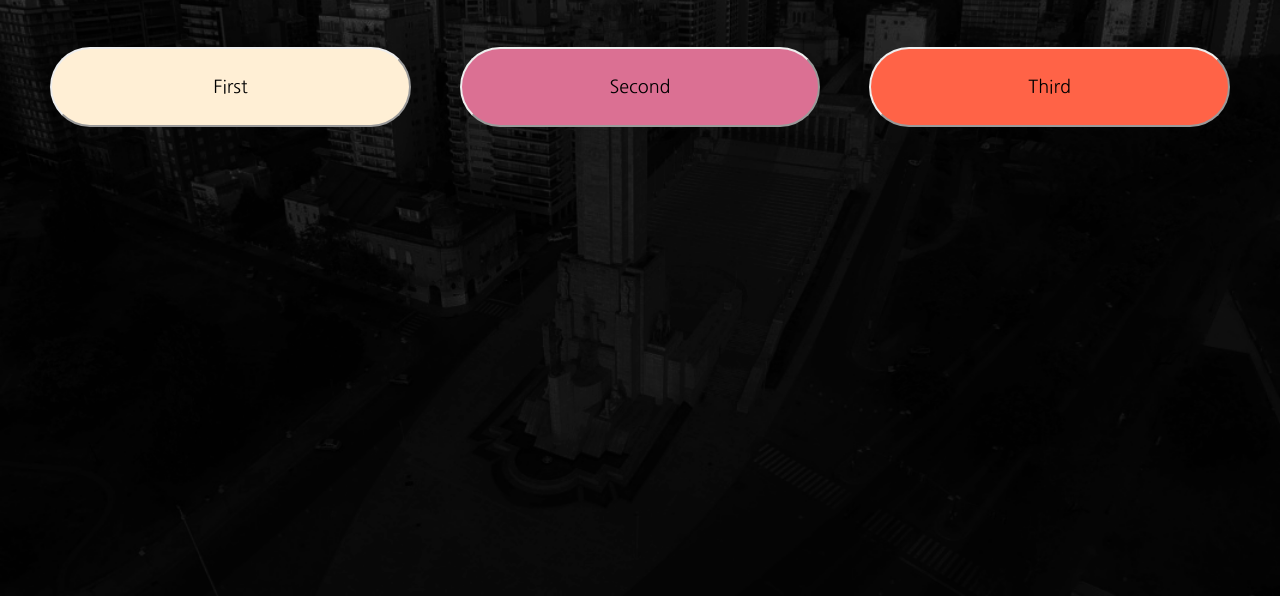
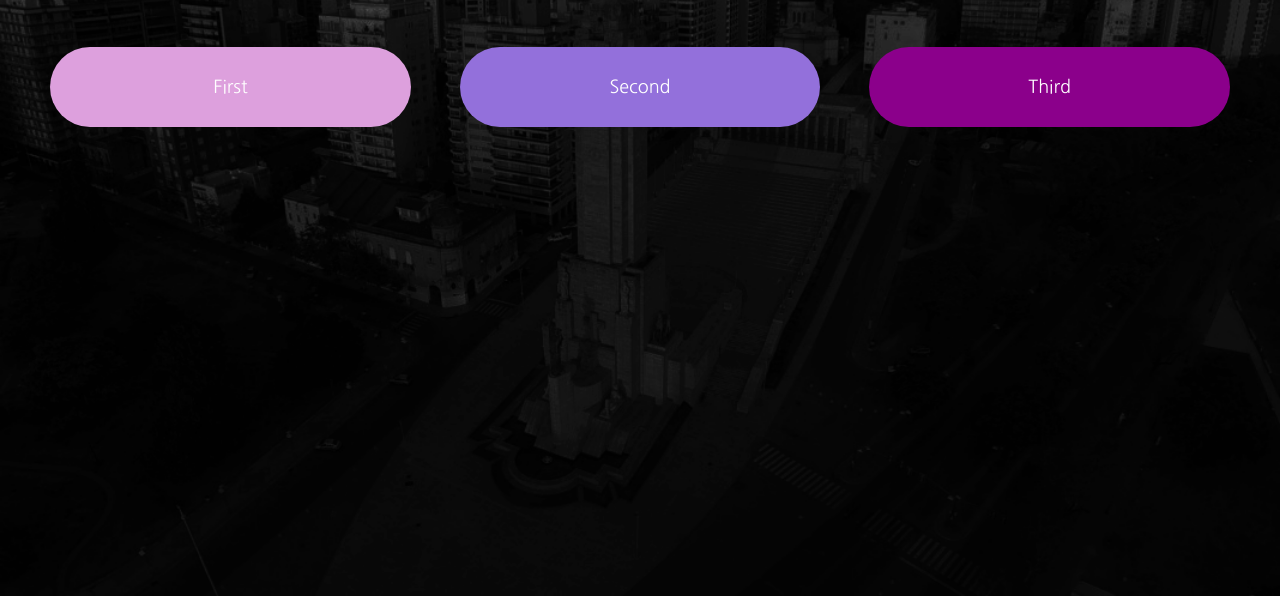
Before and after one commit to reactrosario/react-rosario-web, a Gatsby site: page /demo in a window 1280 px wide. Shown: the part 123-719 px from the top of the page. Built offline with nearby package versions, Linux system fonts and the light colour scheme; Gatsby itself is replaced by a stand-in of ours.

Commit message:
FIX: header tweak and change colors

```diff
--- a/src/components/SocialShare.js
+++ b/src/components/SocialShare.js
@@ -11,6 +11,7 @@ import {
 
 const SocialShare = () => (
   <SocialShareWrapper>
+    {/* TODO: change to as="a" */}
     <Link href="https://www.facebook.com/React-Rosario-359696574659484/">
       <FontAwesomeIcon icon={faFacebookSquare} />
     </Link>
--- a/src/components/header.js
+++ b/src/components/header.js
@@ -42,11 +42,11 @@ const HeaderContent = styled.div`
   padding: 0 3%;
   display: flex;
   justify-content: space-around;
-  height: auto;
 `
 
 const StyledLink = styled(Link)`
   color: white;
+  width: 100%;
   padding: 0 6%;
   text-decoration: none;
 `
--- a/src/pages/demo.js
+++ b/src/pages/demo.js
@@ -10,19 +10,19 @@ const Demo = () => (
     <DemoWrapper>
       <StyledButton
         first
-        background='papayawhip'
+        background='Plum'
       >
         First
       </StyledButton>
       <StyledButton
         second
-        background='palevioletred'
+        background='MediumPurple'
       >
         Second
       </StyledButton>
       <StyledButton
         third
-        background='tomato'
+        background='DarkMagenta'
         className='other-style'
       >
         Third
@@ -49,12 +49,13 @@ const StyledButton = styled.button`
   height: 80px;
   margin: 2%;
   width: 100%;
+  color: white;
   border-radius: 50px;
-  border-color: unset;
+  border: unset;
   background-color: ${({ background }) => background || 'red'};
 
   &:hover {
-    background-color: white;
+    background-color: Indigo;
     cursor: pointer;
   }
 
```
